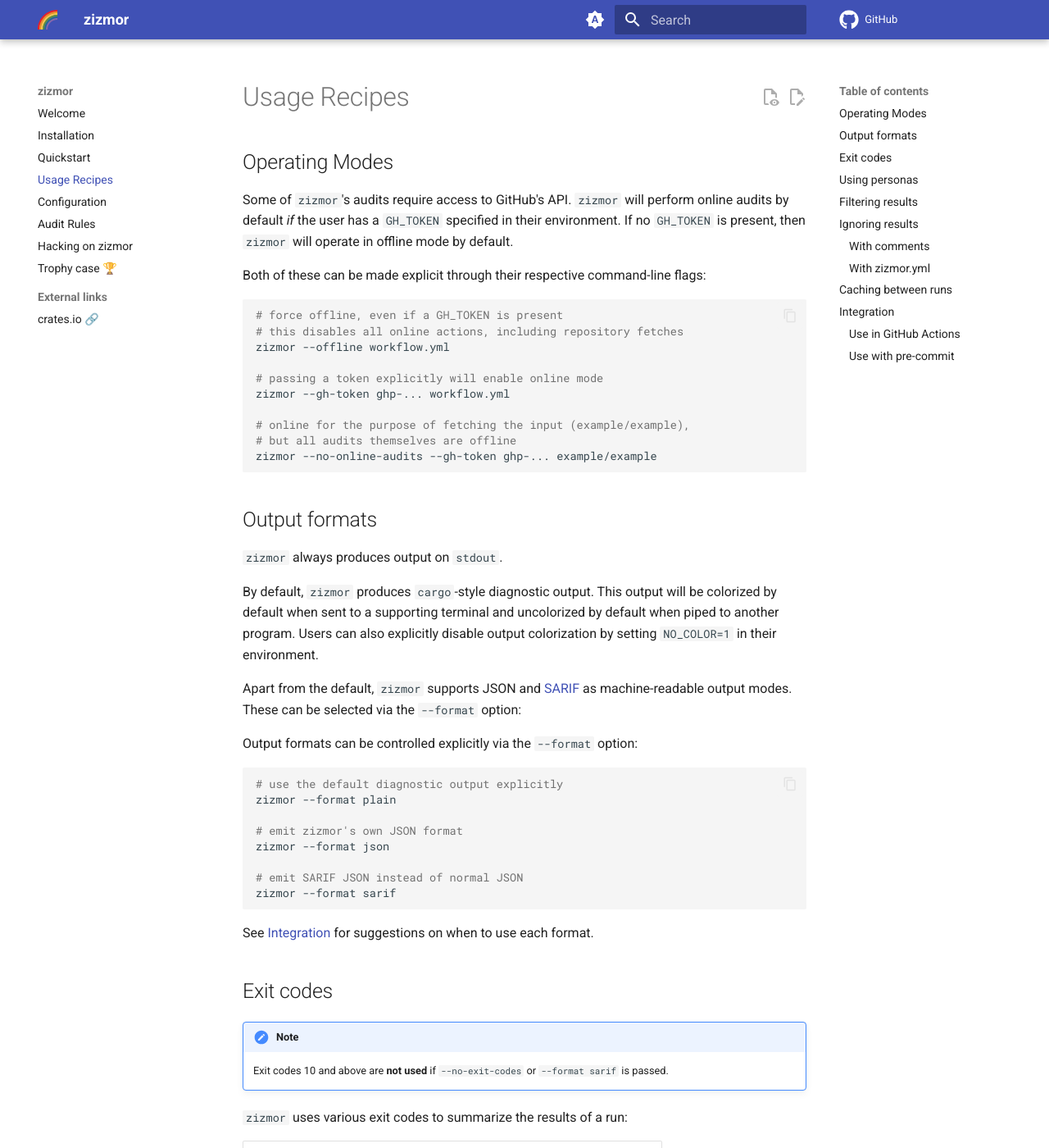
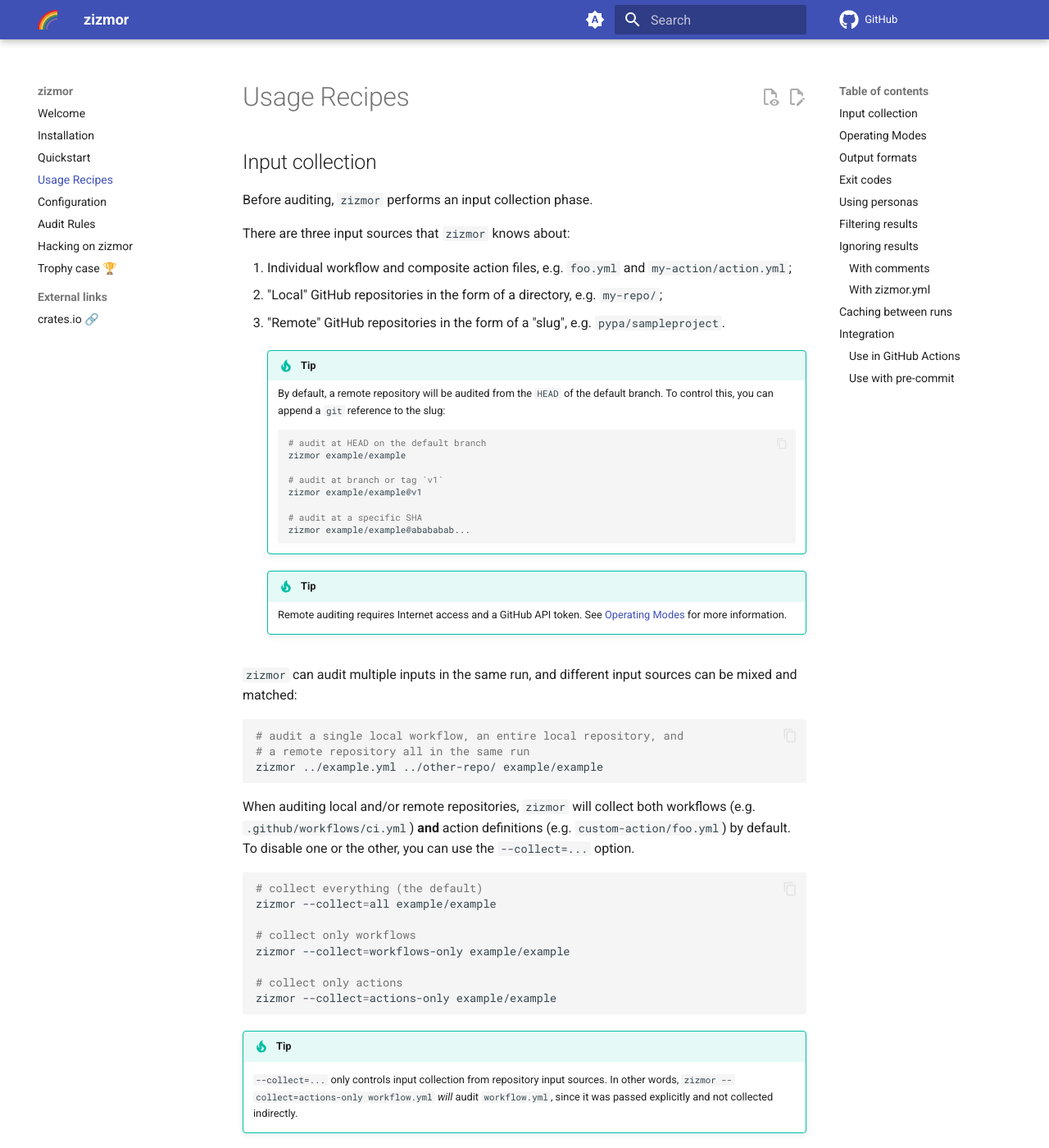
Before and after one commit to zizmorcore/zizmor, an MkDocs documentation site: the page built from docs/usage.md, in a window 1280 px wide and 1400 px high. Shown: the whole window at 82% size. Built offline with MkDocs 1.6.1 and Material for MkDocs 9.7.7, drawn with Linux system fonts in a browser that asks for light colours; comment, search, counter and statistics services are not loaded.

Commit message:
update docs
Signed-off-by: William Woodruff <william@yossarian.net>

````diff
--- a/docs/snippets/help.txt
+++ b/docs/snippets/help.txt
@@ -34,6 +34,8 @@
           Filter all results below this confidence [possible values: unknown, low, medium, high]
       --cache-dir <CACHE_DIR>
           The directory to use for HTTP caching. By default, a host-appropriate user-caching directory will be used
+      --collect <COLLECT>
+          Control which kinds of inputs are collected for auditing [default: all] [possible values: all, workflows-only, actions-only]
   -h, --help
           Print help (see more with '--help')
   -V, --version
--- a/docs/usage.md
+++ b/docs/usage.md
@@ -3,6 +3,72 @@
 ---
 
 # Usage Recipes
+
+## Input collection
+
+Before auditing, `zizmor` performs an input collection phase.
+
+There are three input sources that `zizmor` knows about:
+
+1. Individual workflow and composite action files, e.g. `foo.yml` and
+   `my-action/action.yml`;
+2. "Local" GitHub repositories in the form of a directory, e.g. `my-repo/`;
+3. "Remote" GitHub repositories in the form of a "slug", e.g.
+   `pypa/sampleproject`.
+
+    !!! tip
+
+        By default, a remote repository will be audited from the `HEAD`
+        of the default branch. To control this, you can append a `git`
+        reference to the slug:
+
+        ```bash
+        # audit at HEAD on the default branch
+        zizmor example/example
+
+        # audit at branch or tag `v1`
+        zizmor example/example@v1
+
+        # audit at a specific SHA
+        zizmor example/example@abababab...
+        ```
+
+    !!! tip
+
+        Remote auditing requires Internet access and a GitHub API token.
+        See [Operating Modes](#operating-modes) for more information.
+
+`zizmor` can audit multiple inputs in the same run, and different input
+sources can be mixed and matched:
+
+```bash
+# audit a single local workflow, an entire local repository, and
+# a remote repository all in the same run
+zizmor ../example.yml ../other-repo/ example/example
+```
+
+When auditing local and/or remote repositories, `zizmor` will collect both
+workflows (e.g. `.github/workflows/ci.yml`) **and** action definitions
+(e.g. `custom-action/foo.yml`) by default. To disable one or the other,
+you can use the `--collect=...` option.
+
+```bash
+# collect everything (the default)
+zizmor --collect=all example/example
+
+# collect only workflows
+zizmor --collect=workflows-only example/example
+
+# collect only actions
+zizmor --collect=actions-only example/example
+```
+
+!!! tip
+
+    `--collect=...` only controls input collection from repository input
+    sources. In other words, `zizmor --collect=actions-only workflow.yml`
+    *will* audit `workflow.yml`, since it was passed explicitly and not
+    collected indirectly.
 
 ## Operating Modes
 
````
Also changed, not shown: docs/quickstart.md (+5 -2 lines), 1 other file.
